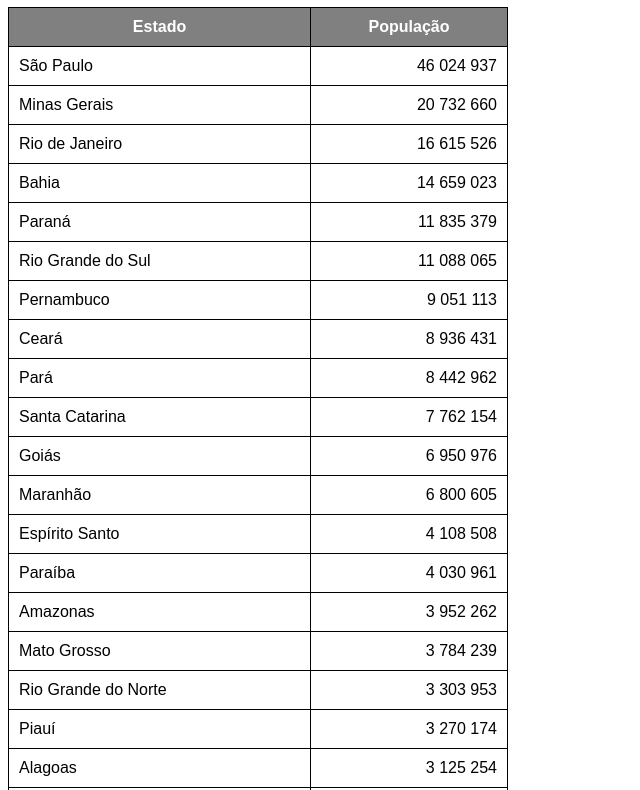
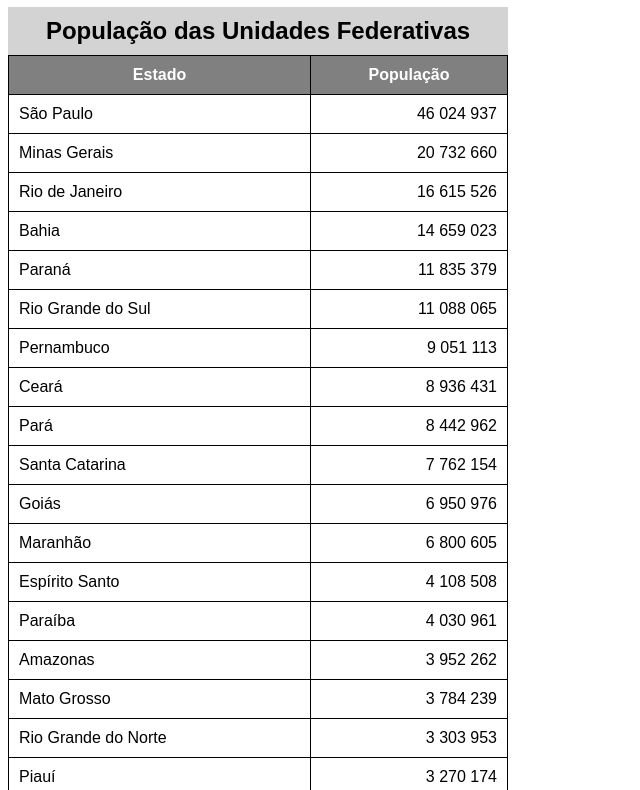
Before and after one commit to MarlonGeronimo/html-css, a plain HTML site: page Exercícios/ex023/tabela002.html in a window 1280 px wide. Shown: the part 73-863 px from the top of the page, without its empty margins (0-640 px from the left). Drawn offline with Linux system fonts and the light colour scheme.

Commit message:
atualizando tabela 002

```diff
--- a/Exercícios/ex023/tabela002.html
+++ b/Exercícios/ex023/tabela002.html
@@ -19,6 +19,13 @@
             padding: 10px;
         }
 
+        caption {
+            font-size: 1.5em;
+            font-weight: bold;
+            padding: 10px;
+            background-color: lightgray
+        }
+
         thead, tfoot {
             background-color: gray;
             color: white;
@@ -32,6 +39,7 @@
 <body>
     <h1>Uso de tabelas grandes</h1>
     <table>
+        <caption>População das Unidades Federativas</caption>
         <thead>
             <tr>
                 <th>Estado</th>
```
